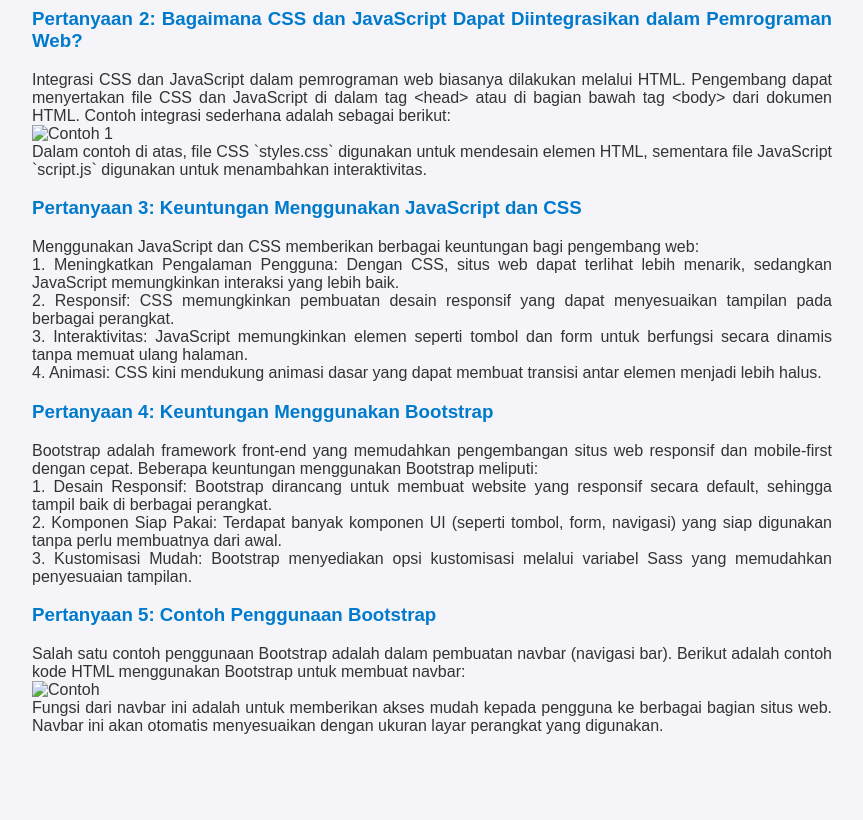
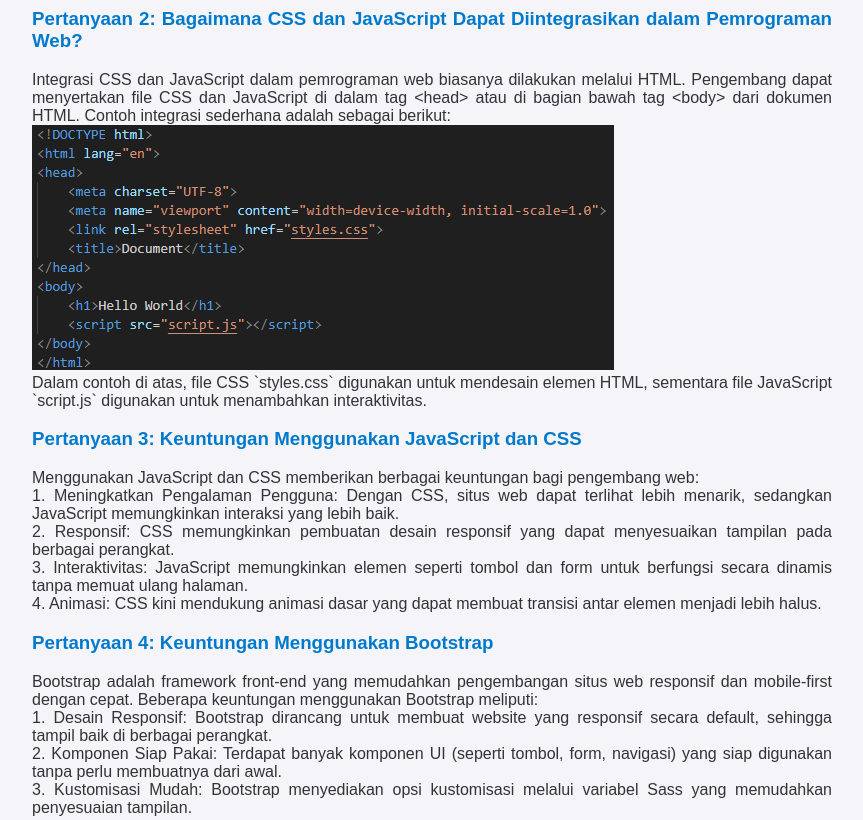
Before and after one commit to dzakidp/Praktikum-2-Pemograman-Web, a plain HTML site: page index.html in a window 1280 px wide. Shown: the part 400-1220 px from the top of the page, without its empty margins (208-1071 px from the left). Before the commit the page ends 1165 px from the top, so only its background shows below. Drawn offline with Linux system fonts and the light colour scheme.

Commit message:
index.html

```diff
--- a/index.html
+++ b/index.html
@@ -21,7 +21,7 @@
         <h3 onclick="toggleContent(2)">Pertanyaan 2: Bagaimana CSS dan JavaScript Dapat Diintegrasikan dalam Pemrograman Web?</h3>
         <p id="content2">Integrasi CSS dan JavaScript dalam pemrograman web biasanya dilakukan melalui HTML. Pengembang dapat menyertakan file CSS dan JavaScript di dalam tag &lt;head&gt; atau di bagian bawah tag &lt;body&gt; dari dokumen HTML. Contoh integrasi sederhana adalah sebagai berikut:
             <br>
-            <img src="aset/contoh 1.png" alt="Contoh 1" class="responsive-img">
+            <img src="contoh 1.png" alt="Contoh 1" class="responsive-img">
             <br>
         Dalam contoh di atas, file CSS `styles.css` digunakan untuk mendesain elemen HTML, sementara file JavaScript `script.js` digunakan untuk menambahkan interaktivitas.
         </p>
@@ -53,7 +53,7 @@
         <h3 onclick="toggleContent(5)">Pertanyaan 5: Contoh Penggunaan Bootstrap</h3>
         <p id="content5">Salah satu contoh penggunaan Bootstrap adalah dalam pembuatan navbar (navigasi bar). Berikut adalah contoh kode HTML menggunakan Bootstrap untuk membuat navbar:
             <br>
-            <img src="aset/contoh 2.png" alt="Contoh" class="responsive-img">
+            <img src="contoh 2.png" alt="Contoh" class="responsive-img">
             <br>
             Fungsi dari navbar ini adalah untuk memberikan akses mudah kepada pengguna ke berbagai bagian situs web. Navbar ini akan otomatis menyesuaikan dengan ukuran layar perangkat yang digunakan.
             </p>
```
